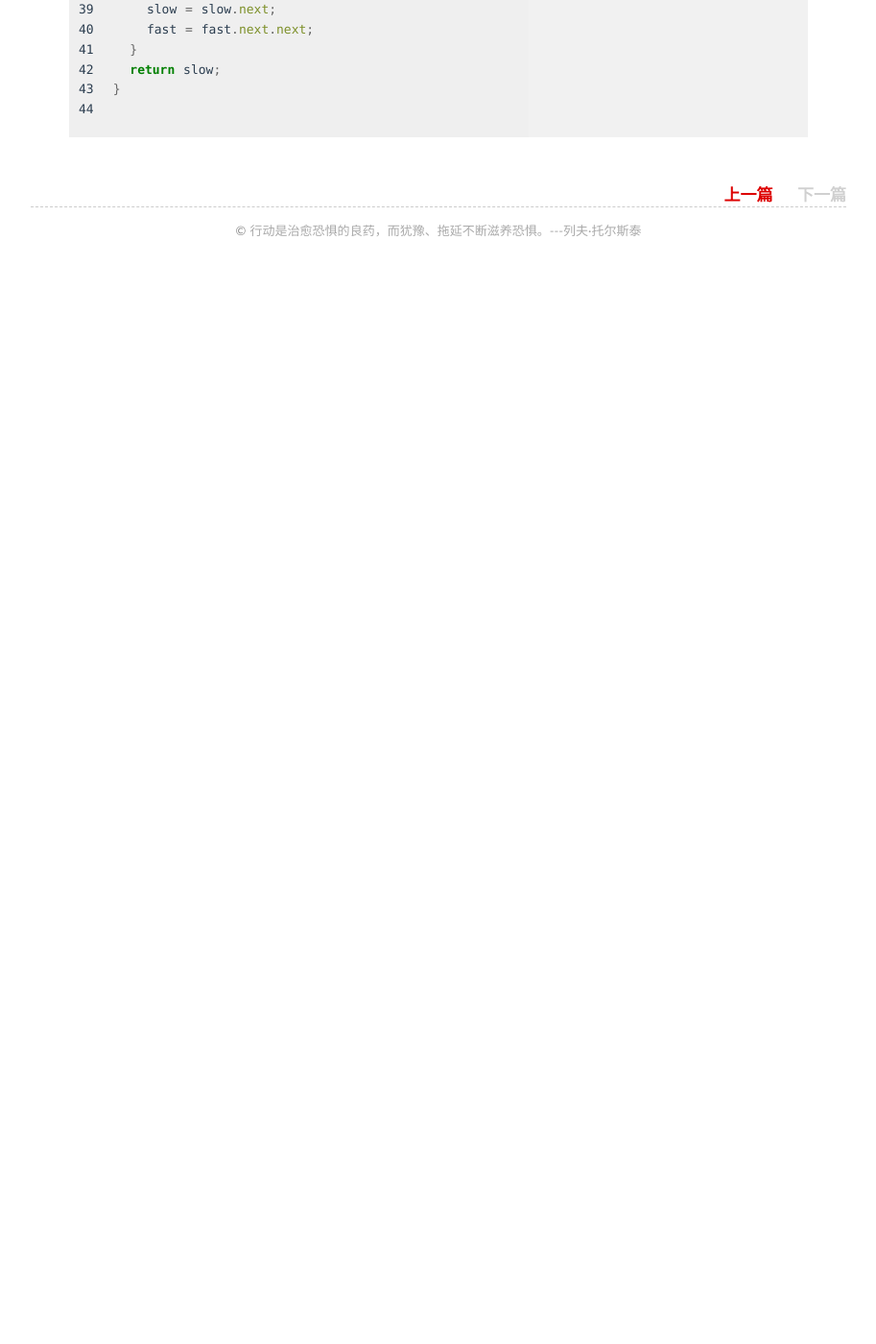
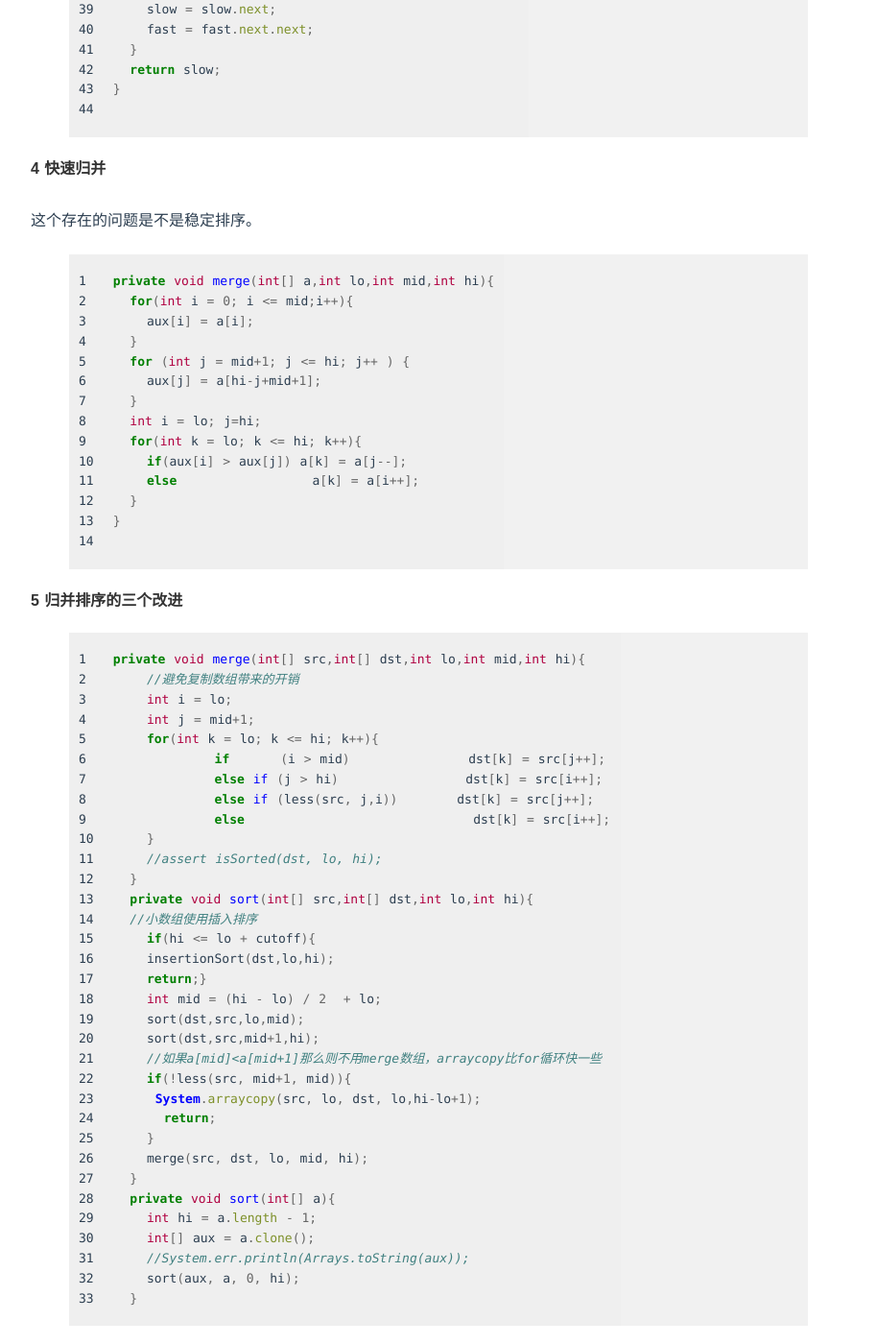
Before and after one commit to lvlvforever/lvlvforever.github.io, a Jekyll site: the page built from _posts/2016-06-13-归并排序.md, in a window 1280 px wide and 1400 px high, scrolled down 2231 px. Shown: the whole window at 96% size, without its empty margins (183-1096 px from the left). Built offline with Jekyll 4.4.1, drawn with Linux system fonts in a browser that asks for light colours; Markdown is read by kramdown in place of the engine named in the settings; comment, search, counter and statistics services are not loaded; before the commit the page ends 2515 px from its top, so only the background shows below that.

Commit message:
merge sort

```diff
--- a/_posts/2016-06-13-归并排序.md
+++ b/_posts/2016-06-13-归并排序.md
@@ -103,3 +103,58 @@ private Node findMid(Node node){
   return slow;
 }
    {% endhighlight java%}
+
+#### 4 快速归并
+这个存在的问题是不是稳定排序。
+{% highlight java linenos %}
+private void merge(int[] a,int lo,int mid,int hi){
+  for(int i = 0; i <= mid;i++){
+    aux[i] = a[i];
+  }
+  for (int j = mid+1; j <= hi; j++ ) {
+    aux[j] = a[hi-j+mid+1];
+  }
+  int i = lo; j=hi;
+  for(int k = lo; k <= hi; k++){
+    if(aux[i] > aux[j]) a[k] = a[j--];
+    else                a[k] = a[i++];
+  }
+}
+   {% endhighlight java%}
+
+#### 5 归并排序的三个改进
+{% highlight java linenos %}
+private void merge(int[] src,int[] dst,int lo,int mid,int hi){
+    //避免复制数组带来的开销
+    int i = lo;
+    int j = mid+1;
+    for(int k = lo; k <= hi; k++){
+            if      (i > mid)              dst[k] = src[j++];
+            else if (j > hi)               dst[k] = src[i++];
+            else if (less(src, j,i))       dst[k] = src[j++];
+            else                           dst[k] = src[i++];
+    }
+    //assert isSorted(dst, lo, hi);
+  }
+  private void sort(int[] src,int[] dst,int lo,int hi){
+  //小数组使用插入排序
+    if(hi <= lo + cutoff){
+    insertionSort(dst,lo,hi);
+    return;}
+    int mid = (hi - lo) / 2  + lo;
+    sort(dst,src,lo,mid);
+    sort(dst,src,mid+1,hi);
+    //如果a[mid]<a[mid+1]那么则不用merge数组，arraycopy比for循环快一些
+    if(!less(src, mid+1, mid)){
+     System.arraycopy(src, lo, dst, lo,hi-lo+1);
+      return;
+    }
+    merge(src, dst, lo, mid, hi);
+  }
+  private void sort(int[] a){
+    int hi = a.length - 1;
+    int[] aux = a.clone();
+    //System.err.println(Arrays.toString(aux));
+    sort(aux, a, 0, hi);
+  }
+{% endhighlight java %}
```
